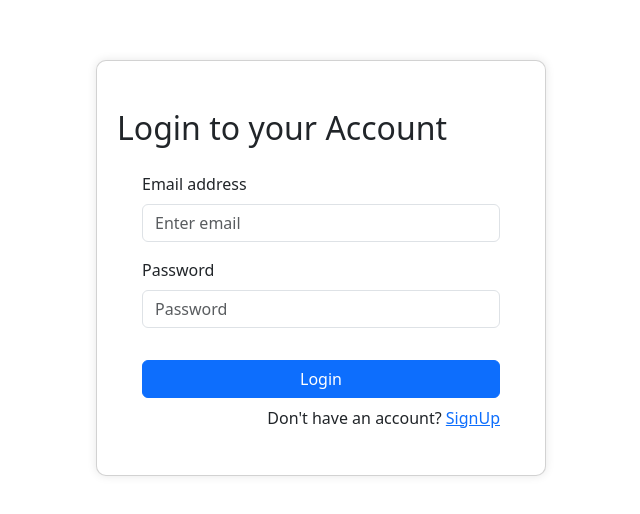
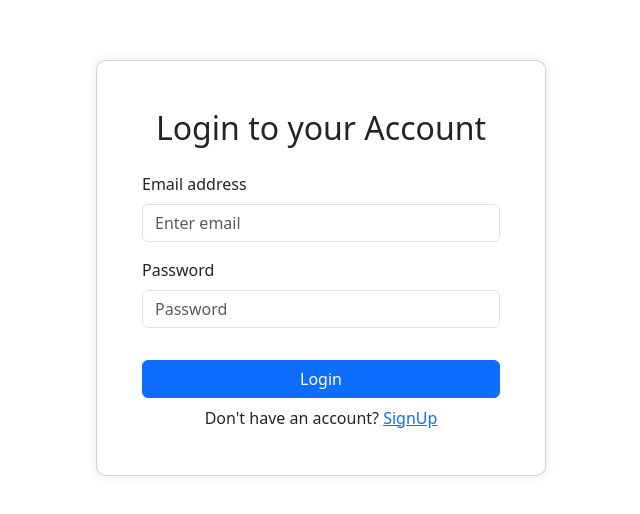
Before and after one commit to vishal38722/chatApp-Django-React, a React (Create React App) app in the folder frontend/: page /login in a window 1280 px wide. Shown: the part 132-646 px from the top of the page, without its empty margins (319-959 px from the left). Built offline with nearby package versions, Linux system fonts and the light colour scheme.

Commit message:
Style: UI bug fixes

```diff
--- a/frontend/src/components/Header.jsx
+++ b/frontend/src/components/Header.jsx
@@ -20,7 +20,7 @@ const Header = ({user, onUserClick}) => {
                     <FaUser size={35} />
                 </span>
             </div>
-            <div className="d-flex flex-column">
+            <div className="d-flex flex-column" style={{cursor: 'pointer'}} onClick={handleShow}>
                 <div className='fs-4'>{`${user.first_name} ${user.last_name}`}</div>
                 <div className="fs-6 font-light text-start text-muted ">
                     Online
--- a/frontend/src/components/Login.jsx
+++ b/frontend/src/components/Login.jsx
@@ -45,7 +45,7 @@ const Login = () => {
   return (
     <div className="container">
       <div className="card pt-5">
-        <h2 className="">Login to your Account</h2>
+        <h2 className="text-center">Login to your Account</h2>
         <form className="mt-3" onSubmit={handleSubmit}>
           <div className="">
             <label htmlFor="email" className="form-label">
@@ -82,7 +82,7 @@ const Login = () => {
           <button type="submit" className=" mt-3 btn btn-primary">
             Login
           </button>
-          <div className="mt-2 d-flex justify-content-end">
+          <div className="mt-2 d-flex justify-content-center">
             <span>
               Don't have an account? <Link to="/signup">SignUp</Link>
             </span>
--- a/frontend/src/components/SignUp.jsx
+++ b/frontend/src/components/SignUp.jsx
@@ -40,7 +40,7 @@ const SignUp = () => {
   return (
     <div className="container">
       <div className="card pt-5">
-        <h2 className="">Create a new Account</h2>
+        <h2 className="text-center">Create a new Account</h2>
         <form className="mt-3" onSubmit={handleSubmit}>
           <div className="">
             <label htmlFor="username" className="form-label">
@@ -125,7 +125,7 @@ const SignUp = () => {
           <button type="submit" className=" mt-3 btn btn-primary">
             Sign Up
           </button>
-          <div className="mt-2 d-flex justify-content-end">
+          <div className="mt-2 d-flex justify-content-center">
             <span>
               Already have an account ? <Link to="/login">Login</Link>
             </span>
```
